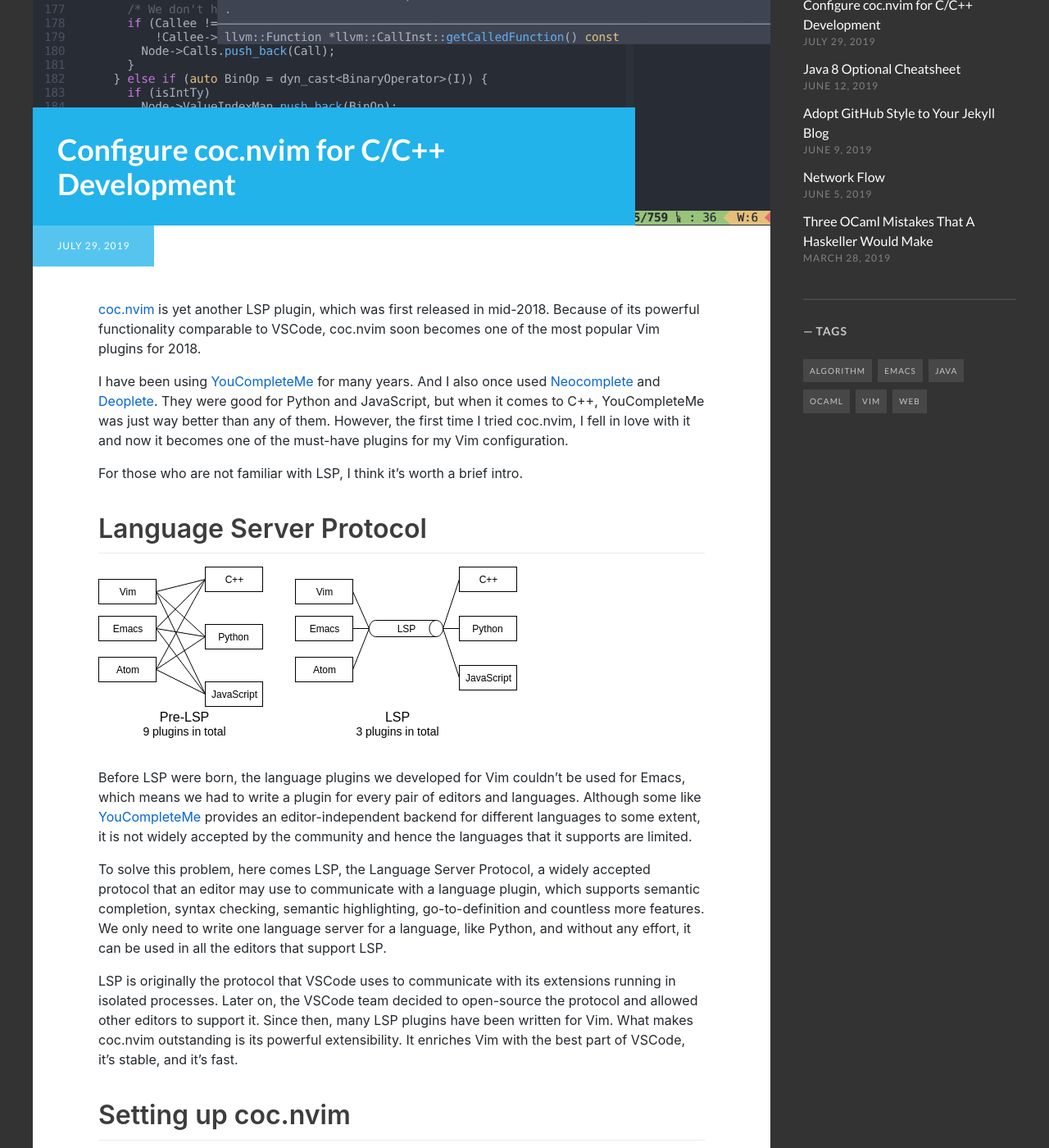
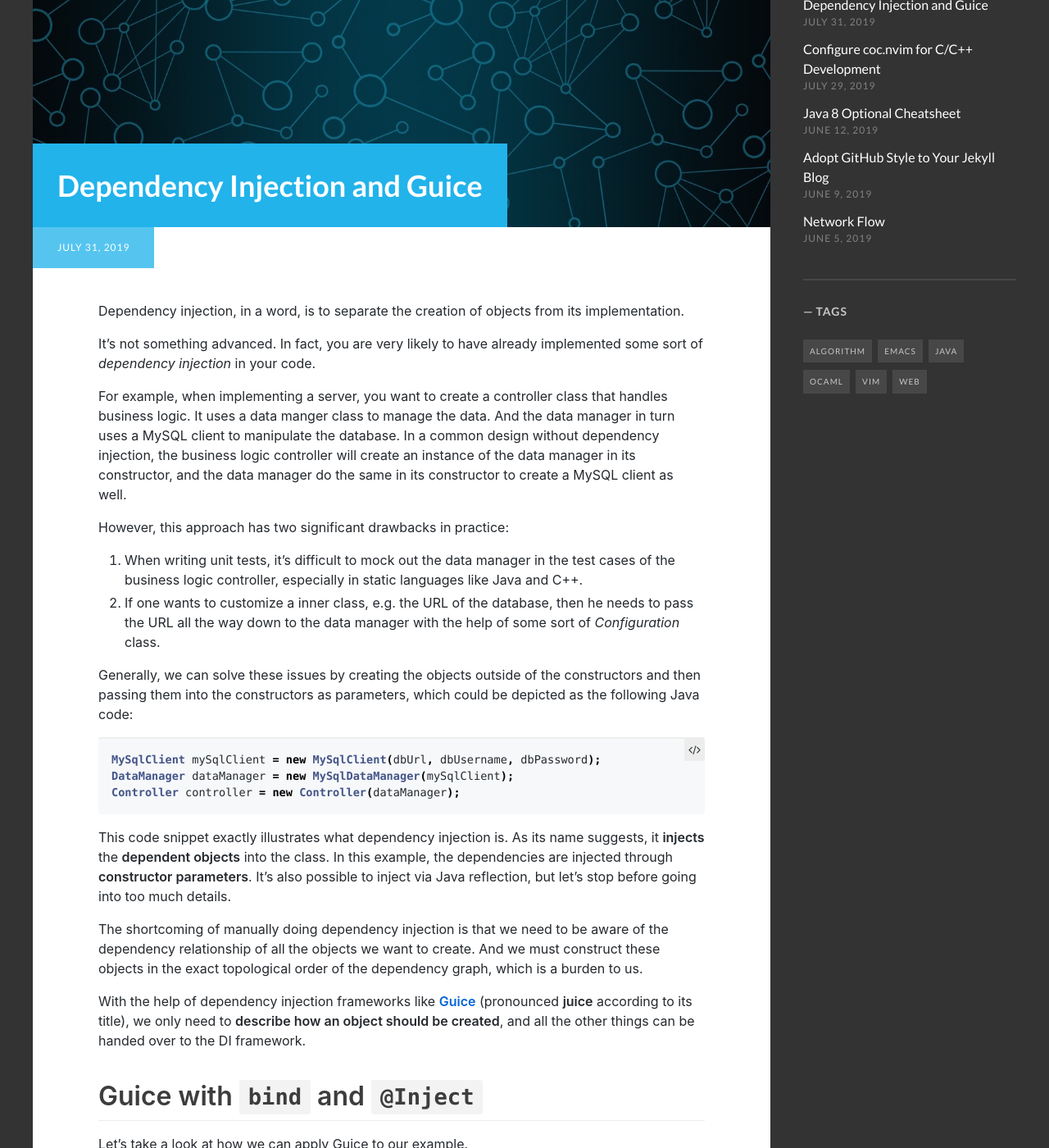
Before and after one commit to ianding1/ianding1.github.io, a Jekyll site: the page built from index.html, in a window 1280 px wide and 1400 px high, scrolled down 289 px. Shown: the whole window at 82% size. Built offline with Jekyll 4.4.1, drawn with Linux system fonts in a browser that asks for light colours; some web fonts are replaced; Markdown is read by kramdown in place of the engine named in the settings; the list of posts is cut into pages by our own code; some of the changed text lies outside the part shown.

Commit message:
Add post

````diff
--- a/_config.yml
+++ b/_config.yml
@@ -63,7 +63,7 @@
 weibo_username:
 
 # http://jekyllrb.com/docs/pagination/
-paginate: 10
+paginate: 5
 paginate_path: '/blog/page:num/'
 
 plugins:
--- /dev/null
+++ b/_posts/2019-07-31-dependency-injection-and-guice.md
@@ -0,0 +1,163 @@
+---
+layout: post
+title: "Dependency Injection and Guice"
+date: 2019-07-31
+tags: [java]
+banner_image: dependency-injection-and-guice.jpg
+---
+
+Dependency injection, in a word, is to separate the creation of objects from
+its implementation.
+
+It's not something advanced. In fact, you are very likely to have already
+implemented some sort of *dependency injection* in your code.
+
+For example, when implementing a server, you want to create a controller class
+that handles business logic. It uses a data manger class to manage the data.
+And the data manager in turn uses a MySQL client to manipulate the database. In
+a common design without dependency injection, the business logic controller
+will create an instance of the data manager in its constructor, and the data
+manager do the same in its constructor to create a MySQL client as well.
+
+However, this approach has two significant drawbacks in practice:
+
+1. When writing unit tests, it's difficult to mock out the data manager in the
+   test cases of the business logic controller, especially in static languages
+   like Java and C++.
+2. If one wants to customize a inner class, e.g. the URL of the database, then
+   he needs to pass the URL all the way down to the data manager with the help
+   of some sort of *Configuration* class.
+
+Generally, we can solve these issues by creating the objects outside of the
+constructors and then passing them into the constructors as parameters, which
+could be depicted as the following Java code:
+
+```java
+MySqlClient mySqlClient = new MySqlClient(dbUrl, dbUsername, dbPassword);
+DataManager dataManager = new MySqlDataManager(mySqlClient);
+Controller controller = new Controller(dataManager);
+```
+
+This code snippet exactly illustrates what dependency injection is. As its name
+suggests, it **injects** the **dependent objects** into the class. In this
+example, the dependencies are injected through **constructor parameters**. It's
+also possible to inject via Java reflection, but let's stop before going into
+too much details.
+
+The shortcoming of manually doing dependency injection is that we need to be
+aware of the dependency relationship of all the objects we want to create. And
+we must construct these objects in the exact topological order of the
+dependency graph, which is a burden to us.
+
+With the help of dependency injection frameworks like **[Guice][guice]**
+(pronounced **juice** according to its title), we only need to **describe how
+an object should be created**, and all the other things can be handed over to
+the DI framework.
+
+# Guice with `bind` and `@Inject`
+
+Let's take a look at how we can apply Guice to our example.
+
+```java
+public class Controller {
+  private final DataManager dataManager;
+  @Inject
+  public Controller(DataManager dataManager) {
+    this.dataManager = dataManager;
+  }
+  // Implementations...
+}
+
+public class MyServerModule extends AbstractModule {
+  @Override
+  protected void configure() {
+    bind(DataManager.class).to(MySqlDataManager.class);
+    bind(Controller.class);
+  }
+}
+```
+
+`@Inject` tells Guice that this constructor is used for DI.
+
+All the DI modules should extend `AbstractModule`, which allows us to use
+`bind` method in it.
+
+The first `bind` says that **whenever a DataManager object is needed, construct
+a MySqlDataManager object**. This is used to bind an abstract class to a
+concrete class.
+
+The second `bind` says that **whenever a Controller object is needed, just
+create a Controller object**. This is used when the class is concrete.
+
+We don't explicitly specify that Controller is dependent on DataManager,
+because Guice is clever enough to find out the dependency relationship between
+the **classes** by itself.
+
+When Guice finds a constructor decorated with `@Inject`, it knows that all the
+parameters should be injected. In this example, when it sees the parameter of
+type DataManager, it knows to inject a MySqlDataManager object here.
+
+# Guice with `@Provides`
+
+Sometimes, the class does not allow us to modify, like MySqlClient in the
+example. In this case, we can use `@Provides` instead to tell Guice how to
+create such object.
+
+```java
+public class MyServiceModule extends AbstractModule {
+  @Override
+  protected void configure() {
+    //...
+    bindConstant().annotatedWith(Names.named("dbUrl")).to(DB_URL);
+    bindConstant().annotatedWith(Names.named("dbUsername")).to(DB_USERNAME);
+    bindConstant().annotatedWith(Names.named("dbPassword")).to(DB_PASSWORD);
+  }
+  @Provides
+  MySqlClient mySqlClient(
+      @Named("dbUrl") String dbUrl,
+      @Named("dbUsername") String dbUsername,
+      @Named("dbPassword") String dbPassword) {
+    return new MySqlClient(dbUrl, dbUsername, dbPassword);
+  }
+}
+```
+
+`bindConstant` is used to bind a constant string to a name, which can be
+referred to in injected parameters. We need to bind them with names, because
+all of them are of the same type.
+
+`@Provides` can decorate a module method, telling Guice how to create an object
+of the return type. The name of the method doesn't matter. And just like
+constructor parameters, the method parameters will be injected by Guice
+automatically.
+
+# How to use
+
+Now let's create a Controller object with the module that we just defined.
+
+```java
+Injector injector = Guice.createInjector(new MyServiceModule());
+Controller controller = injector.getInstance(Controller.class);
+```
+
+# Be modular
+
+Guice allows us to group the bindings into multiple modules. e.g.
+
+```java
+Injector injector = Guice.createInject(
+  new PostModule(),
+  new CommentModule(),
+  new AuthenticationModule()
+);
+```
+
+The dependency graph is calculated on all the modules. So just like in a single
+module, we don't need to care about the dependencies and are free to place
+any binding in any module we like.
+
+**All that we do need to care about is that they share the same scope, no
+matter if they are in the same module, which means a class cannot have two
+bindings, neither can a named binding.**
+
+[guice]: https://github.com/google/guice
````
Also changed, not shown: images/posts/dependency-injection-and-guice.jpg (added).
